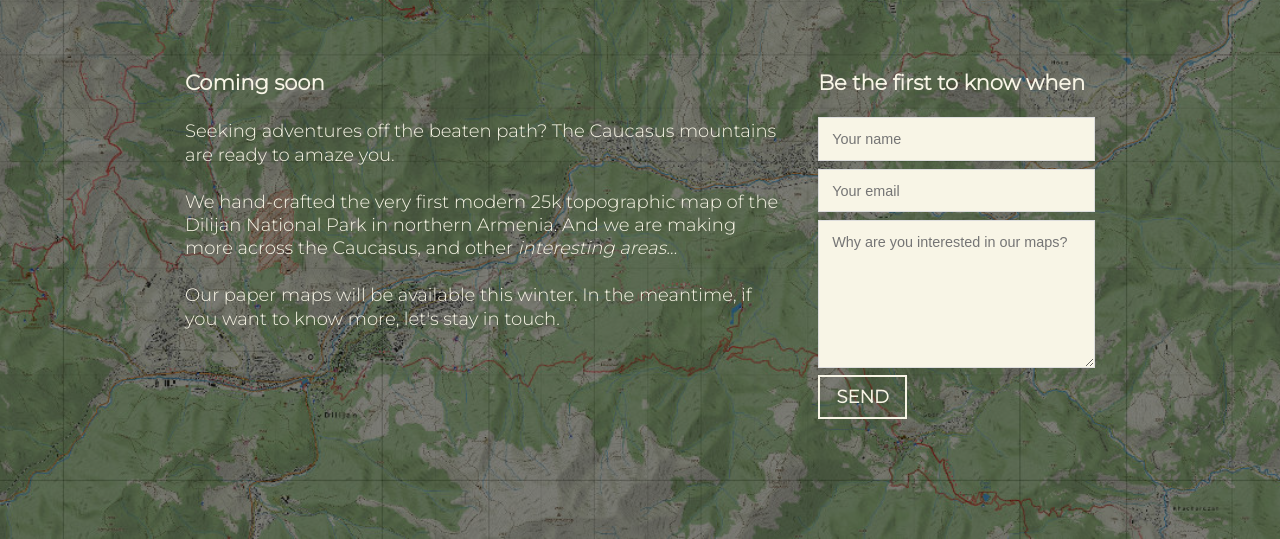
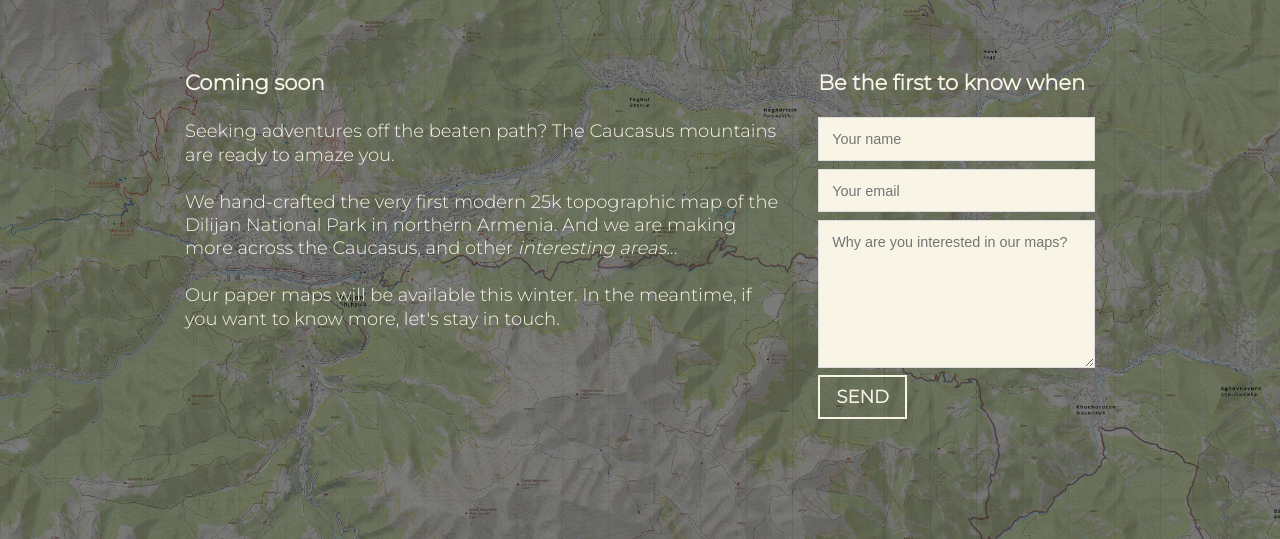
Before and after one commit to CartisanOrg/cartisanorg.github.io, a plain HTML site: page index.html in a window 1280 px wide. Shown: the part 261-800 px from the top of the page. Drawn offline with Linux system fonts and the light colour scheme.

Commit message:
enabled new bg2

```diff
--- a/styles/main.css
+++ b/styles/main.css
@@ -24,7 +24,7 @@ audio:not([controls]) {
   display: none; }
 
 html {
-  background: #222 url(../images/bg.jpg) no-repeat center center fixed;
+  background: #222 url(../images/bg2.jpg) no-repeat center center fixed;
   color: #000;
   -webkit-text-size-adjust: 100%;
   -ms-text-size-adjust: 100%;
```
